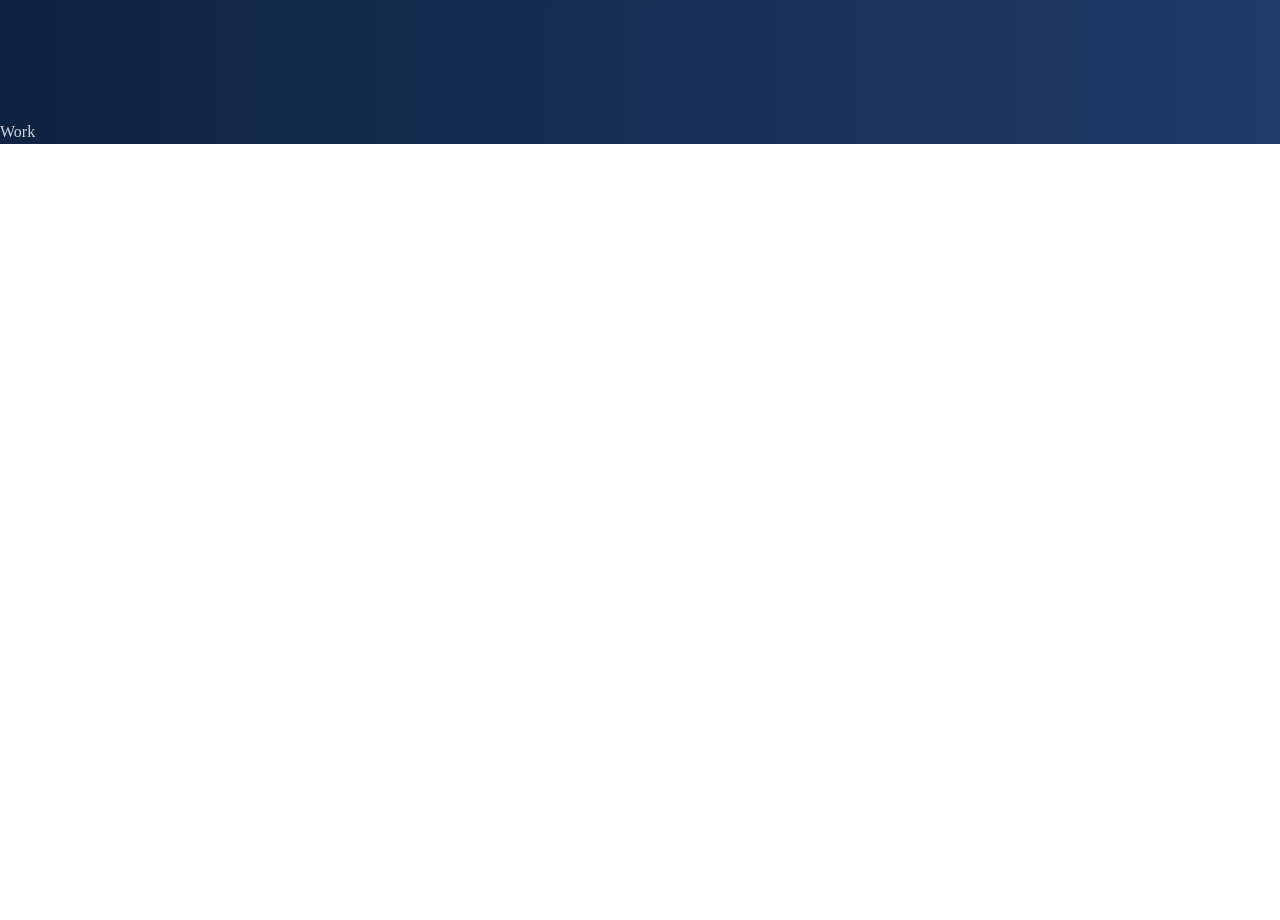
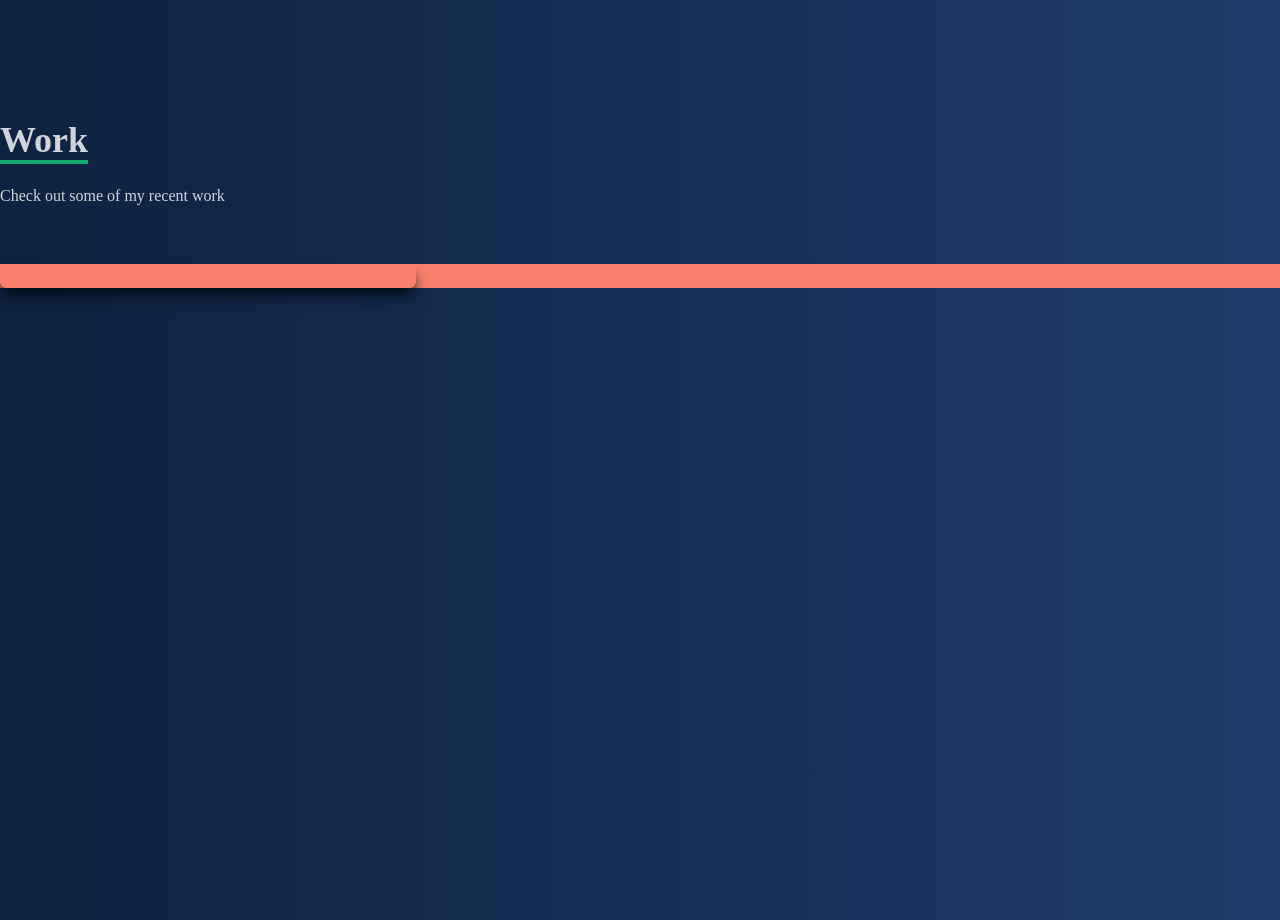
Before and after one commit to PiotrWojenski/my-portfolio, a React (Create React App) app: page / in a window 1280 px wide. Shown: the part 2280-3200 px from the top of the page. Before the commit the page ends 2424 px from the top, so only its background shows below. Built offline with nearby package versions, Linux system fonts and the light colour scheme.

Commit message:
Add work project section to Work component

```diff
--- a/src/components/Work.jsx
+++ b/src/components/Work.jsx
@@ -1,7 +1,34 @@
 import React from 'react'
+import workProject from '../assets/workProject.png'
 
 const Work = () => {
-	return <div className="bg-gradient-to-r from-[#0e2241] to-[#1e3b69] text-gray-300 ">Work</div>
+	return (
+		<div name="work" className="w-full md:h-screen bg-gradient-to-r from-[#0e2241] to-[#1e3b69] text-gray-300 ">
+			<div className="max-w-[1000px" mx-auto p-4 flex flex-col justify-center w-full h-full>
+				<div className="pb-8">
+					<p className="text-4xl font-bold inline border-b-4 text-gray-300 border-[#11AD72]">Work</p>
+					<p className="py-6">Check out some of my recent work</p>
+				</div>
+
+				<div style={{ backgroundImage: `url(${workProject})` }} className="grid dm:grid-cols-2 md:grid-cols-3 gap-4">
+					<div className="shadow-lg shadow-[#040c16] group container rounded-md flex justify-center items-center mx-auto content-div">
+						{/*Hover Effects*/}
+						<div>
+							<span></span>
+							<div>
+								<a href="/">
+									<button></button>
+								</a>
+								<a href="/">
+									<button></button>
+								</a>
+							</div>
+						</div>
+					</div>
+				</div>
+			</div>
+		</div>
+	)
 }
 
 export default Work
```
Also changed, not shown: src/assets/workProject.png (added).
